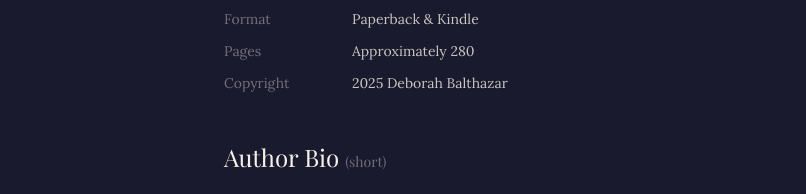
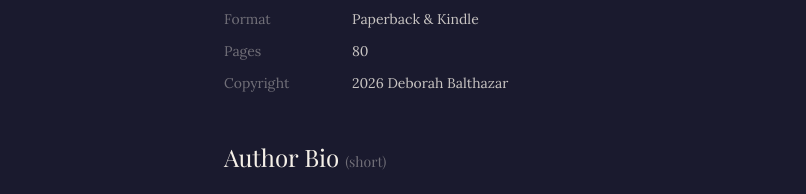
Before and after one commit to JoshuaFrancis/Secrets-of-Pagua-Bay, an Astro site: page /press in a window 1280 px wide. Shown: the part 735-929 px from the top of the page, 0-806 px from the left. Built offline with nearby package versions, Linux system fonts and the light colour scheme; Astro itself is replaced by a stand-in of ours; a web font is replaced by a local one.

Commit message:
Update book to 80 pages and copyright to 2026

```diff
--- a/src/pages/press.astro
+++ b/src/pages/press.astro
@@ -37,8 +37,8 @@ import BuyButton from '../components/BuyButton.astro';
                 ['Genre', 'Mystery / Literary Fiction / Caribbean Literature'],
                 ['Publisher', 'Self-published (Amazon KDP)'],
                 ['Format', 'Paperback & Kindle'],
-                ['Pages', 'Approximately 280'],
-                ['Copyright', '2025 Deborah Balthazar'],
+                ['Pages', '80'],
+                ['Copyright', '2026 Deborah Balthazar'],
               ].map(([label, value]) => (
                 <div class="flex flex-col sm:flex-row sm:items-baseline gap-1 sm:gap-4">
                   <dt class="text-salt/40 sm:w-28 shrink-0">{label}</dt>
```
